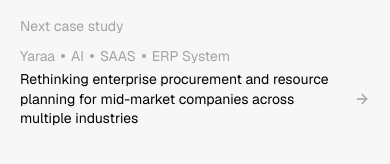
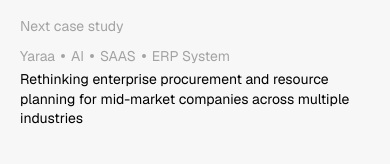
Before and after one commit to ttaiyegbusi/Temitope-Portfolio-2026, a Next.js app: page /work/knit in a window 390 px wide. Shown: the part 11712-11876 px from the top of the page. Built offline with nearby package versions, Linux system fonts and the light colour scheme.

Commit message:
feat: simplify next project description display and remove unused ArrowRightIcon component

```diff
--- a/src/app/work/[slug]/page.tsx
+++ b/src/app/work/[slug]/page.tsx
@@ -242,9 +242,8 @@
                     </span>
                   ))}
                 </div>
-                <p className="flex items-center gap-2 text-sm md:text-base font-normal text-black leading-snug">
-                  <span>{nextProject.description}</span>
-                  <ArrowRightIcon />
+                <p className="text-sm md:text-base font-normal text-black leading-snug">
+                  {nextProject.description}
                 </p>
               </div>
             </Link>
@@ -273,22 +272,3 @@
     </svg>
   );
 }
-
-function ArrowRightIcon() {
-  return (
-    <svg
-      width="16"
-      height="16"
-      viewBox="0 0 24 24"
-      fill="none"
-      stroke="currentColor"
-      strokeWidth="2"
-      strokeLinecap="round"
-      strokeLinejoin="round"
-      className="shrink-0 text-text-soft transition-transform duration-300 group-hover:translate-x-1"
-    >
-      <path d="M5 12h14" />
-      <path d="m12 5 7 7-7 7" />
-    </svg>
-  );
-}
```
